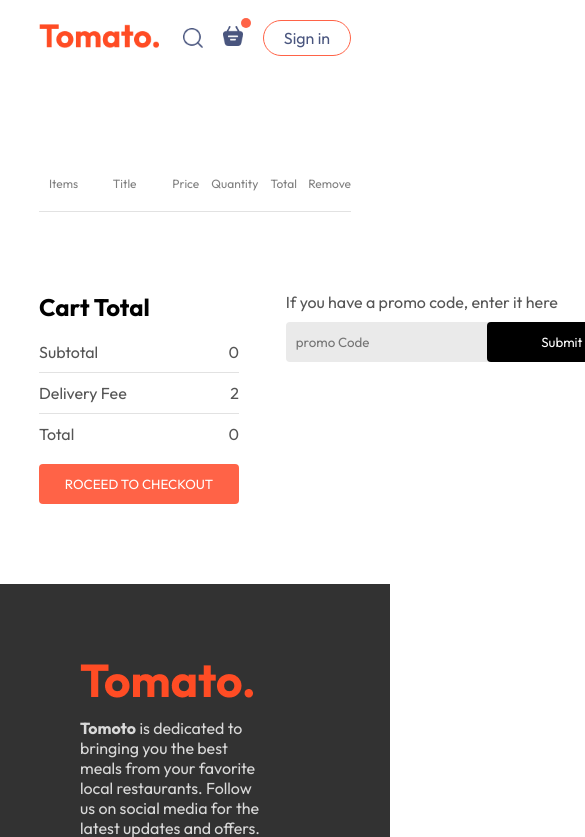
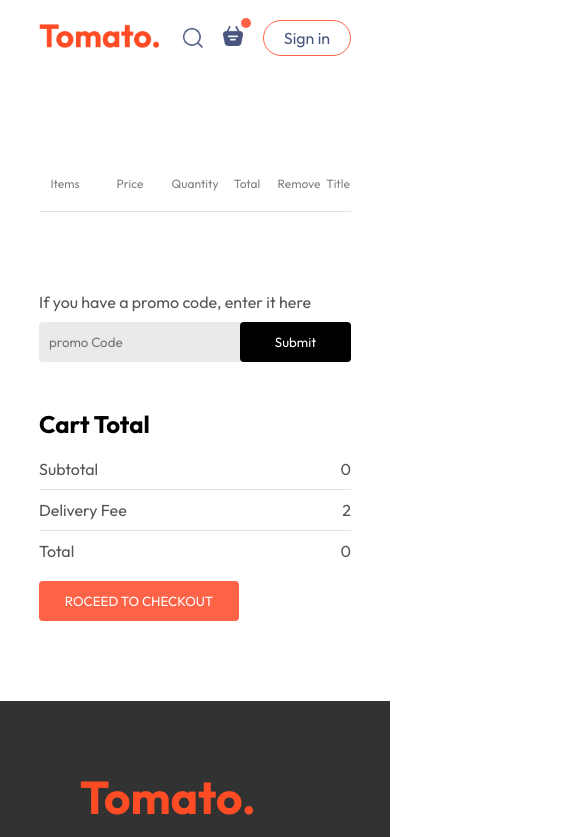
Before and after one commit to fmfahath/foody-delivery, a React (Vite) app in the folder frontend/: page /cart in a window 390 px wide. Shown: the top 837 px of the page, 585 px wide, since content can reach past the window. Built offline with nearby package versions, Linux system fonts and the light colour scheme.

Commit message:
frontend >> Cart -- responsice added

```diff
--- a/frontend/src/pages/Cart/Cart.css
+++ b/frontend/src/pages/Cart/Cart.css
@@ -113,3 +113,13 @@
     border-radius: 4px;
     cursor: pointer;
 }
+
+@media (max-width:750px) {
+    .cart-bottom {
+        flex-direction: column-reverse;
+    }
+
+    .cart-promocode {
+        justify-content: start;
+    }
+}
--- a/frontend/src/pages/Cart/Cart.jsx
+++ b/frontend/src/pages/Cart/Cart.jsx
@@ -1,4 +1,4 @@
-import React, { useContext } from 'react'
+import React, { Fragment, useContext } from 'react'
 import './Cart.css'
 import { StoreContext } from '../../context/StoreContext'
 
@@ -10,12 +10,12 @@ const Cart = () => {
         <div className='cart'>
             <div className="cart-items">
                 <div className="cart-items-title">
-                    <p>Items</p>
-                    <p>Title</p>
-                    <p>Price</p>
-                    <p>Quantity</p>
-                    <p>Total</p>
-                    <p>Remove</p>
+                    <p >Items</p>
+                    <p >Price</p>
+                    <p >Quantity</p>
+                    <p >Total</p>
+                    <p >Remove</p>
+                    <p >Title</p>
                 </div>
                 <br />
                 <hr />
@@ -23,7 +23,7 @@ const Cart = () => {
                     if (cartItems[item._id] > 0) {
 
                         return (
-                            <>
+                            <Fragment key={index}>
                                 <div className="cart-items-title cart-items-item">
                                     <img src={item.image} alt={item.title} />
                                     <p>{item.name}</p>
@@ -33,7 +33,7 @@ const Cart = () => {
                                     <p className='cross' onClick={() => removecart(item._id)}>X</p>
                                 </div>
                                 <hr />
-                            </>
+                            </Fragment>
                         )
                     }
                 })}
```
